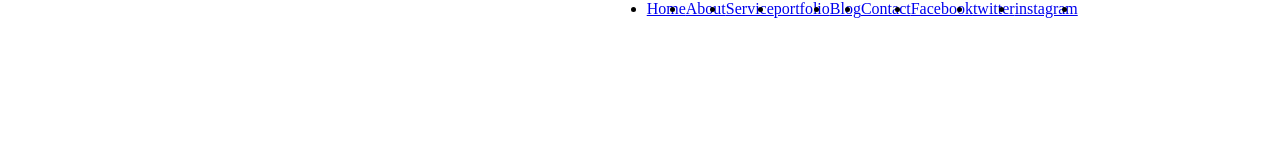
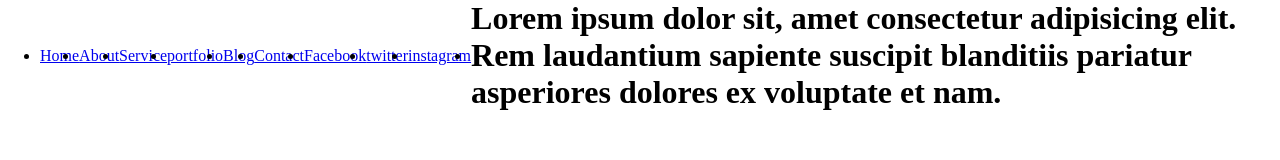
Before and after one commit to armanthedev/demo-site, a plain HTML site: page index.html in a window 1280 px wide. Drawn offline with Linux system fonts and the light colour scheme.

Commit message:
learned github

```diff
--- a/index.html
+++ b/index.html
@@ -30,6 +30,7 @@
                         <li><a href="#"></a></li>
                     </ul>
                 </nav>
+                <h1>Lorem ipsum dolor sit, amet consectetur adipisicing elit. Rem laudantium sapiente suscipit blanditiis pariatur asperiores dolores ex voluptate et nam.</h1>
             </header>
         </div>
     </div>
```
